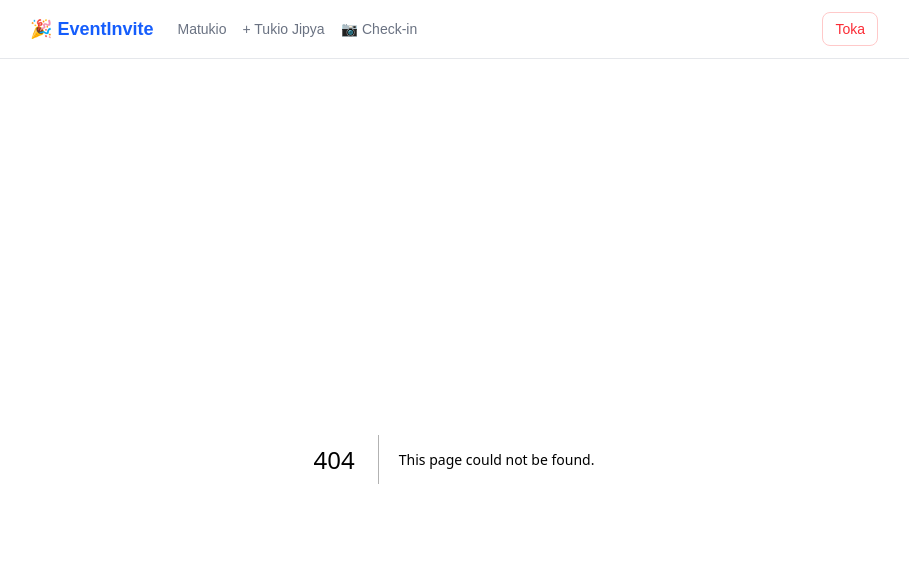
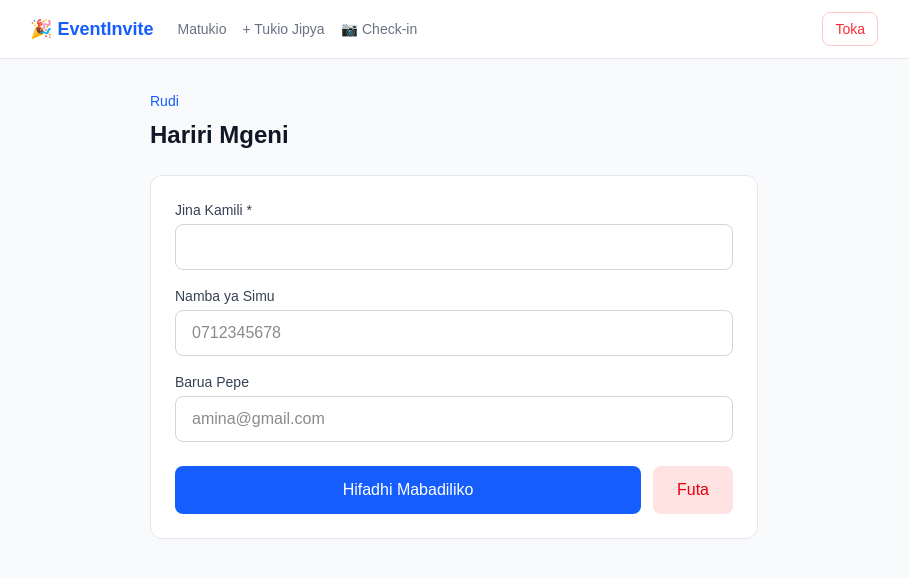
Before and after one commit to lemajimmy47-dotcom/event-invite, a Next.js app: page /events/1/guests/1 in a window 1280 px wide. Before the commit this address had no page. Shown: the top 578 px of the page, without its empty margins (186-1095 px from the left). Built offline with nearby package versions, Linux system fonts and the light colour scheme; no server answers; the database is empty.

Commit message:
add edit guest

```diff
--- /dev/null
+++ b/app/events/[id]/guests/[guestId]/page.tsx
@@ -0,0 +1,123 @@
+"use client"
+
+import { useEffect, useState } from "react"
+import { useRouter } from "next/navigation"
+import { createClient } from "@/lib/supabase/client"
+
+export default function EditGuestPage({ params }: { params: Promise<{ id: string; guestId: string }> }) {
+  const router = useRouter()
+  const [loading, setLoading] = useState(false)
+  const [fetching, setFetching] = useState(true)
+  const [form, setForm] = useState({ name: "", phone: "", email: "" })
+  const [eventId, setEventId] = useState("")
+  const [guestId, setGuestId] = useState("")
+
+  useEffect(() => {
+    async function load() {
+      const { id, guestId } = await params
+      setEventId(id)
+      setGuestId(guestId)
+      const supabase = createClient()
+      const { data } = await supabase.from("guests").select("*").eq("id", guestId).single()
+      if (data) {
+        setForm({ name: data.name, phone: data.phone ?? "", email: data.email ?? "" })
+      }
+      setFetching(false)
+    }
+    load()
+  }, [])
+
+  async function handleSubmit(e: React.FormEvent) {
+    e.preventDefault()
+    setLoading(true)
+    const supabase = createClient()
+    const { error } = await supabase
+      .from("guests")
+      .update({ name: form.name, phone: form.phone || null, email: form.email || null })
+      .eq("id", guestId)
+    if (error) {
+      alert("Hitilafu: " + error.message)
+    } else {
+      router.push("/events/" + eventId)
+    }
+    setLoading(false)
+  }
+
+  async function handleDelete() {
+    if (!confirm("Una uhakika unataka kumfuta mgeni huyu?")) return
+    setLoading(true)
+    const supabase = createClient()
+    await supabase.from("guests").delete().eq("id", guestId)
+    router.push("/events/" + eventId)
+  }
+
+  if (fetching) {
+    return (
+      <main className="min-h-screen bg-gray-50 flex items-center justify-center">
+        <p className="text-gray-500">Inapakia...</p>
+      </main>
+    )
+  }
+
+  return (
+    <main className="min-h-screen bg-gray-50">
+      <div className="max-w-2xl mx-auto p-8">
+        <div className="mb-6">
+          <p className="text-blue-600 text-sm cursor-pointer hover:underline" onClick={() => router.back()}>
+            Rudi
+          </p>
+          <h1 className="text-2xl font-bold text-gray-900 mt-2">Hariri Mgeni</h1>
+        </div>
+        <form onSubmit={handleSubmit} className="bg-white rounded-xl border border-gray-200 p-6 space-y-4">
+          <div>
+            <label className="block text-sm font-medium text-gray-700 mb-1">Jina Kamili *</label>
+            <input
+              type="text"
+              required
+              value={form.name}
+              onChange={e => setForm({ ...form, name: e.target.value })}
+              className="w-full border border-gray-300 rounded-lg px-4 py-2.5 focus:outline-none focus:ring-2 focus:ring-blue-500"
+            />
+          </div>
+          <div>
+            <label className="block text-sm font-medium text-gray-700 mb-1">Namba ya Simu</label>
+            <input
+              type="tel"
+              value={form.phone}
+              onChange={e => setForm({ ...form, phone: e.target.value })}
+              placeholder="0712345678"
+              className="w-full border border-gray-300 rounded-lg px-4 py-2.5 focus:outline-none focus:ring-2 focus:ring-blue-500"
+            />
+          </div>
+          <div>
+            <label className="block text-sm font-medium text-gray-700 mb-1">Barua Pepe</label>
+            <input
+              type="email"
+              value={form.email}
+              onChange={e => setForm({ ...form, email: e.target.value })}
+              placeholder="amina@gmail.com"
+              className="w-full border border-gray-300 rounded-lg px-4 py-2.5 focus:outline-none focus:ring-2 focus:ring-blue-500"
+            />
+          </div>
+          <div className="flex gap-3 pt-2">
+            <button
+              type="submit"
+              disabled={loading}
+              className="flex-1 bg-blue-600 text-white py-3 rounded-lg font-medium hover:bg-blue-700 disabled:opacity-50 transition"
+            >
+              {loading ? "Inahifadhi..." : "Hifadhi Mabadiliko"}
+            </button>
+            <button
+              type="button"
+              onClick={handleDelete}
+              disabled={loading}
+              className="bg-red-100 text-red-600 px-6 py-3 rounded-lg font-medium hover:bg-red-200 disabled:opacity-50 transition"
+            >
+              Futa
+            </button>
+          </div>
+        </form>
+      </div>
+    </main>
+  )
+}
--- a/app/events/[id]/page.tsx
+++ b/app/events/[id]/page.tsx
@@ -2,43 +2,71 @@ import Link from "next/link"
 import { createClient } from "@/lib/supabase/server"
 import { notFound } from "next/navigation"
 
-type Props = { params: Promise<{ id: string }> }
+type Props = {
+  params: Promise<{ id: string }>
+}
 
 export default async function EventPage({ params }: Props) {
   const { id } = await params
   const supabase = await createClient()
+
   const { data: event } = await supabase.from("events").select("*").eq("id", id).single()
   if (!event) notFound()
-  const { data: guests } = await supabase.from("guests").select("*, rsvp_responses(*), checkins(*)").eq("event_id", id).order("created_at", { ascending: false })
+
+  const { data: guests } = await supabase
+    .from("guests")
+    .select("*, rsvp_responses(*), checkins(*)")
+    .eq("event_id", id)
+    .order("created_at", { ascending: false })
+
   const guestList = guests ?? []
   const attending = guestList.filter(g => g.rsvp_responses?.[0]?.status === "attending").length
   const notAttending = guestList.filter(g => g.rsvp_responses?.[0]?.status === "not_attending").length
   const checkedIn = guestList.filter(g => g.checkins?.length > 0).length
   const APP_URL = process.env.NEXT_PUBLIC_APP_URL ?? "http://localhost:3000"
+
   return (
     <main className="min-h-screen bg-gray-50">
       <div className="max-w-4xl mx-auto p-8">
-        <Link href="/" className="text-blue-600 hover:underline text-sm">? Rudi nyumbani</Link>
         <div className="bg-white rounded-xl border border-gray-200 p-6 my-6">
           <span className="text-xs font-medium bg-blue-100 text-blue-700 px-2 py-1 rounded-full">{event.event_type}</span>
           <h1 className="text-2xl font-bold text-gray-900 mt-2">{event.name}</h1>
           <p className="text-gray-500 mt-1">{new Date(event.date).toLocaleDateString("sw-TZ", { weekday: "long", year: "numeric", month: "long", day: "numeric" })}</p>
-          {event.venue && <p className="text-gray-500">?? {event.venue}</p>}
+          {event.venue && <p className="text-gray-500">📍 {event.venue}</p>}
           {event.description && <p className="text-gray-400 text-sm mt-2">{event.description}</p>}
         </div>
+
         <div className="grid grid-cols-4 gap-4 mb-6">
-          <div className="bg-white rounded-xl border p-4 text-center"><p className="text-2xl font-bold text-blue-600">{guestList.length}</p><p className="text-gray-500 text-xs mt-1">Wageni Wote</p></div>
-          <div className="bg-white rounded-xl border p-4 text-center"><p className="text-2xl font-bold text-green-600">{attending}</p><p className="text-gray-500 text-xs mt-1">Watahudhuria</p></div>
-          <div className="bg-white rounded-xl border p-4 text-center"><p className="text-2xl font-bold text-red-600">{notAttending}</p><p className="text-gray-500 text-xs mt-1">Hawatahudhuria</p></div>
-          <div className="bg-white rounded-xl border p-4 text-center"><p className="text-2xl font-bold text-purple-600">{checkedIn}</p><p className="text-gray-500 text-xs mt-1">Wamefika</p></div>
+          <div className="bg-white rounded-xl border p-4 text-center">
+            <p className="text-2xl font-bold text-blue-600">{guestList.length}</p>
+            <p className="text-gray-500 text-xs mt-1">Wageni Wote</p>
+          </div>
+          <div className="bg-white rounded-xl border p-4 text-center">
+            <p className="text-2xl font-bold text-green-600">{attending}</p>
+            <p className="text-gray-500 text-xs mt-1">Watahudhuria</p>
+          </div>
+          <div className="bg-white rounded-xl border p-4 text-center">
+            <p className="text-2xl font-bold text-red-600">{notAttending}</p>
+            <p className="text-gray-500 text-xs mt-1">Hawatahudhuria</p>
+          </div>
+          <div className="bg-white rounded-xl border p-4 text-center">
+            <p className="text-2xl font-bold text-purple-600">{checkedIn}</p>
+            <p className="text-gray-500 text-xs mt-1">Wamefika</p>
+          </div>
         </div>
+
         <div className="bg-white rounded-xl border border-gray-200">
           <div className="flex items-center justify-between p-6 border-b border-gray-100">
             <h2 className="text-lg font-semibold text-gray-900">Orodha ya Wageni</h2>
-            <Link href={"/events/" + id + "/guests/new"} className="bg-blue-600 text-white px-4 py-2 rounded-lg text-sm font-medium hover:bg-blue-700 transition">+ Ongeza Wageni</Link>
+            <Link href={"/events/" + id + "/guests/new"} className="bg-blue-600 text-white px-4 py-2 rounded-lg text-sm font-medium hover:bg-blue-700 transition">
+              + Ongeza Wageni
+            </Link>
           </div>
+
           {guestList.length === 0 ? (
-            <div className="text-center py-12"><p className="text-gray-400">Hakuna wageni bado</p></div>
+            <div className="text-center py-12">
+              <p className="text-gray-400">Hakuna wageni bado</p>
+            </div>
           ) : (
             <div className="divide-y divide-gray-100">
               {guestList.map((guest) => {
@@ -50,18 +78,32 @@ export default async function EventPage({ params }: Props) {
                 return (
                   <div key={guest.id} className="p-4 flex items-start justify-between gap-4">
                     <div className="flex-1">
-                      <p className="font-medium text-gray-900">{guest.name}</p>
-                      {guest.phone && <p className="text-gray-400 text-sm">?? {guest.phone}</p>}
-                      {guest.email && <p className="text-gray-400 text-sm">?? {guest.email}</p>}
+                      <div className="flex items-center gap-2">
+                        <p className="font-medium text-gray-900">{guest.name}</p>
+                        <Link
+                          href={"/events/" + id + "/guests/" + guest.id}
+                          className="text-xs text-gray-400 hover:text-blue-600 border border-gray-200 px-2 py-0.5 rounded hover:border-blue-300 transition"
+                        >
+                          ✏️ Hariri
+                        </Link>
+                      </div>
+                      {guest.phone && <p className="text-gray-400 text-sm">📱 {guest.phone}</p>}
+                      {guest.email && <p className="text-gray-400 text-sm">✉️ {guest.email}</p>}
                       <div className="flex items-center gap-2 mt-2 flex-wrap">
-                        {isCheckedIn && <span className="text-xs bg-purple-100 text-purple-700 px-2 py-1 rounded-full">? Amefika</span>}
+                        {isCheckedIn && <span className="text-xs bg-purple-100 text-purple-700 px-2 py-1 rounded-full">✓ Amefika</span>}
                         <span className={"text-xs px-2 py-1 rounded-full " + (rsvp === "attending" ? "bg-green-100 text-green-700" : rsvp === "not_attending" ? "bg-red-100 text-red-700" : "bg-gray-100 text-gray-500")}>
-                          {rsvp === "attending" ? "? Atahudhuria" : rsvp === "not_attending" ? "? Hatahudhuria" : "? Hajajibu"}
+                          {rsvp === "attending" ? "✅ Atahudhuria" : rsvp === "not_attending" ? "❌ Hatahudhuria" : "⏳ Hajajibu"}
                         </span>
                       </div>
                       <div className="flex gap-2 mt-3 flex-wrap">
-                        {guest.phone && <a href={waLink} target="_blank" rel="noopener noreferrer" className="text-xs bg-green-500 text-white px-3 py-1.5 rounded-lg hover:bg-green-600 transition">?? Tuma WhatsApp</a>}
-                        <a href={qrLink} download={"QR-" + guest.name + ".png"} className="text-xs bg-blue-100 text-blue-700 px-3 py-1.5 rounded-lg hover:bg-blue-200 transition">? Download QR</a>
+                        {guest.phone && (
+                          <a href={waLink} target="_blank" rel="noopener noreferrer" className="text-xs bg-green-500 text-white px-3 py-1.5 rounded-lg hover:bg-green-600 transition">
+                            📲 Tuma WhatsApp
+                          </a>
+                        )}
+                        <a href={qrLink} download={"QR-" + guest.name + ".png"} className="text-xs bg-blue-100 text-blue-700 px-3 py-1.5 rounded-lg hover:bg-blue-200 transition">
+                          ⬇ Download QR
+                        </a>
                       </div>
                     </div>
                     <div className="flex-shrink-0 text-center">
```
